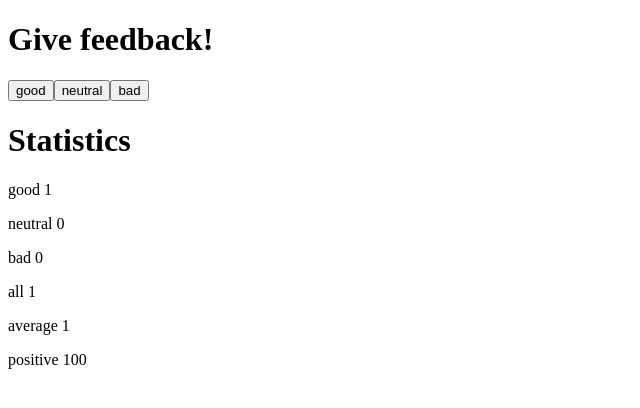
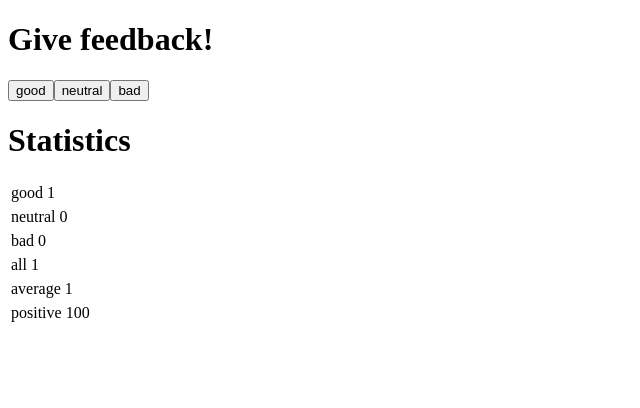
Before and after one commit to russi115/helsinki_course, a React (Vite) app in the folder part1/unicafe/: page / in a window 1280 px wide. Both pictures are taken after a click on the button "good". Shown: the top 408 px of the page, without its empty margins (0-640 px from the left). Built offline with nearby package versions, Linux system fonts and the light colour scheme.

Commit message:
exercise 1.11 done

```diff
--- a/part1/unicafe/src/components/Display.jsx
+++ b/part1/unicafe/src/components/Display.jsx
@@ -1,9 +1,14 @@
-function Display({text, value}){
-    return(
-        <>
-        <p>{text} {value}</p>
-        </>
-    )
+function Display({ text, value }) {
+  return (
+    <table>
+      <tbody>
+        <tr>
+          <td>{text}</td>
+          <td>{value}</td>
+        </tr>
+      </tbody>
+    </table>
+  );
 }
 
-export default Display
+export default Display;
```
